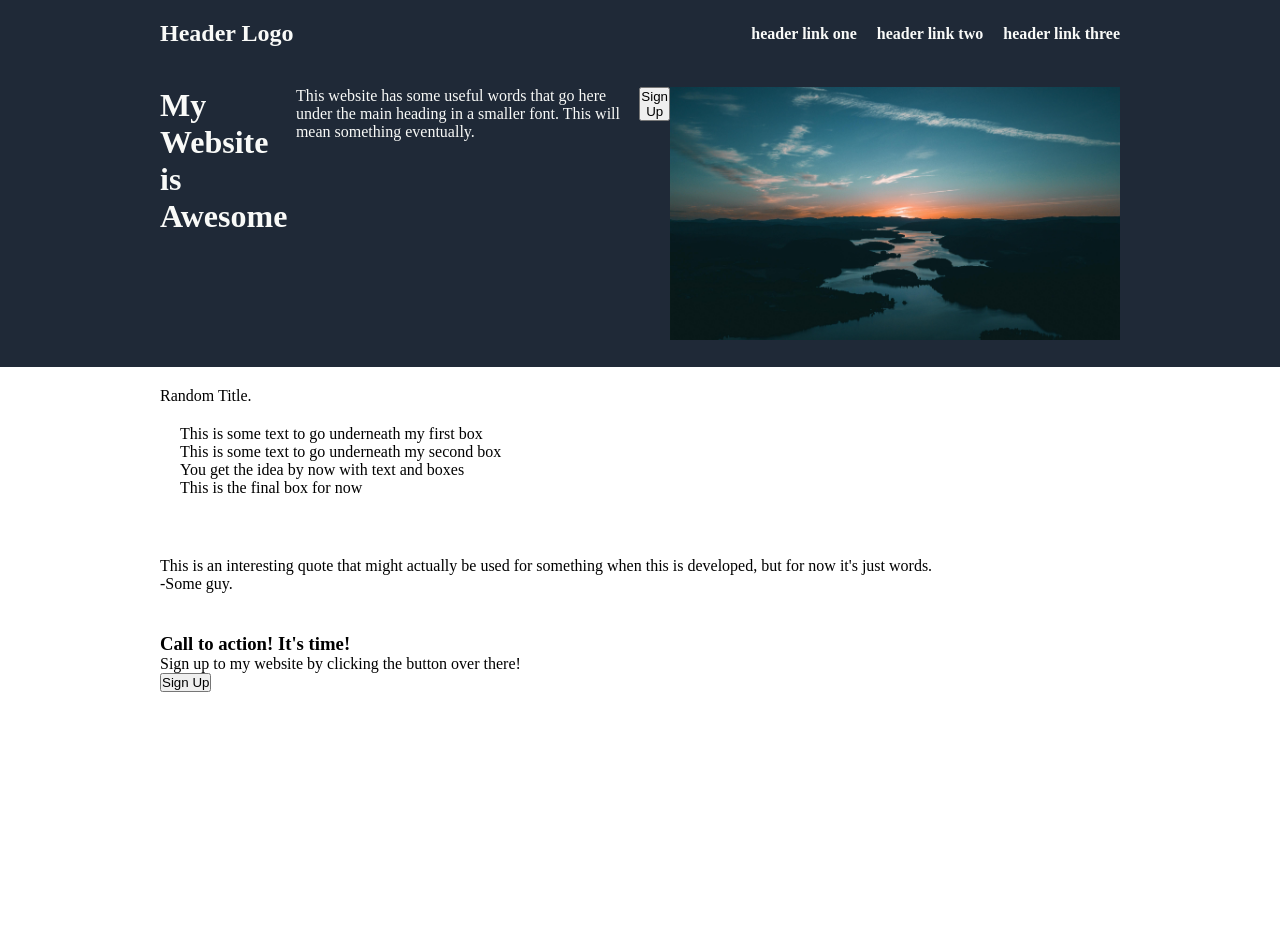
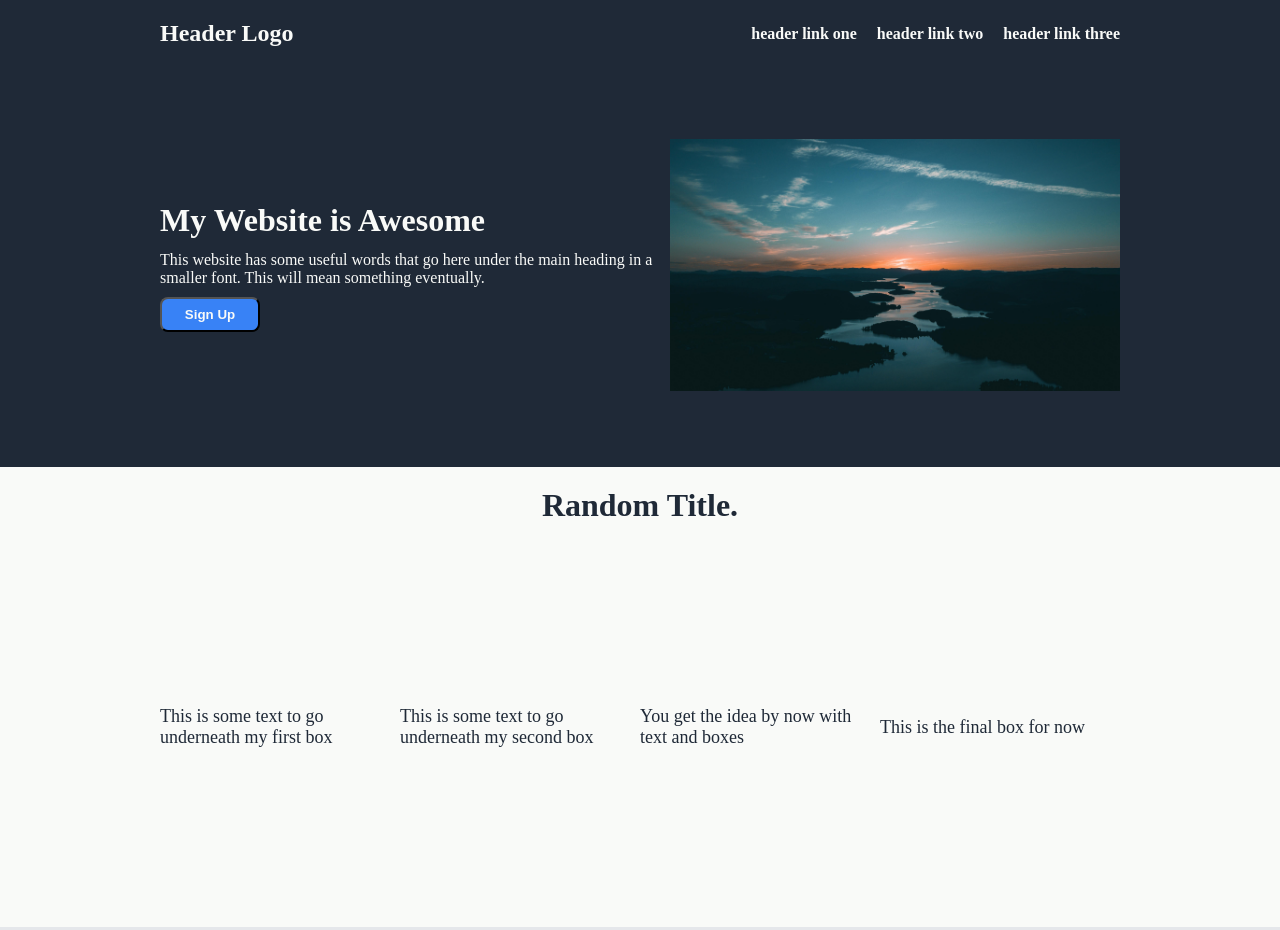
Before and after one commit to thea-fisher/landing-page-project, a plain HTML site: page index.html in a window 1280 px wide. Shown: the top 930 px of the page. Before the commit the page ends 800 px from the top, so only its background shows below. Drawn offline with Linux system fonts and the light colour scheme.

Commit message:
further development to landing page project
separated sections and styled in css partly. Sections are separated by background colour and styling is different in each section. Using flexbox to move items as necessary

```diff
--- a/index.html
+++ b/index.html
@@ -25,21 +25,31 @@
     </nav>
 
     <header class="header">
+
         <div class="container">
-            <h1>My Website is Awesome</h1>
+            <div>
+                <h1>My Website is Awesome</h1>
             <p>
                 This website has some useful words that go here
                 under the main heading in a smaller font. This will
                 mean something eventually.
             </p>
-        <div><button class="signup">Sign Up</button></div>
-         <img src="pexels-blitzboy-1144176.jpg" alt="A lake at sunrise"/> <!--space held for image when ready-->
+        <button class="signup">Sign Up</button>
+            </div>
+
+        <div>
+            <img src="pexels-blitzboy-1144176.jpg" alt="A lake at sunrise"> <!--space held for image when ready-->
         </div>
+
     </header>
 
-    <section class="boxes">
+    <section class="title">
         <div class="container">
     <div class="title">Random Title.</div>
+        </div>
+    </section>
+
+    <section class="boxes">
     <div class="container">
         <div class="box">
             <div class="text">This is some text to go underneath my first box</div>
@@ -57,29 +67,30 @@
     </div>
     </section>
 
-    <section class="paragraph">
+    <section class="content">
         <div class="container">
-        <div class="content">
+            <div>
             <p>
                 This is an interesting quote that might actually be used for something
                 when this is developed, but for now it's just words.
             </p>
-        <div class="signature">
+            </div>
+            <div>
             <p>
                 -Some guy.
             </p>
-        </div>
-        </div>
-    </div>
+           </div>
     </section>
 
     <section class="banner">
         <div class="container">
+           <div>
             <h3>Call to action! It's time!</h3>
             <p>
                 Sign up to my website by clicking the button over there!
             </p>
-            <div><button class="signup">Sign Up</button></div>
+            <button class="signup">Sign Up</button>
+        </div>
         </div>
     </section>
 </body>
--- a/style.css
+++ b/style.css
@@ -67,7 +67,7 @@ a {
 .header {
     background-color: #1f2937;
     color: #f9faf8;
-    min-height: 300px;
+    min-height: 400px;
 }
 
 .header .h1 {
@@ -82,9 +82,73 @@ a {
 
 .header .container {
     display: flex;
+    align-items: center;
+    min-height: 400px;
 }
 
-.header img {
+.header button {
+    background-color: #3882f6;
+    color: #f9faf8;
+    font-weight: bold;
+    padding: 8px;
+    margin-top: 10px;
+    border-radius: 8px;
+    width: 100px;
+}
+
+.title {
+    background-color: #f9faf8;
+    height: 60px;
+}
+
+.title .container {
     display: flex;
     justify-content: center;
+    font-size: xx-large;
+    font-weight: bolder;
+    color: #1f2937;
 }
+
+.boxes {
+    background-color: #f9faf8;
+    height: 400px;
+}
+
+.boxes .container {
+    display: flex;
+    height: 400px;
+    justify-content: space-evenly;
+    align-items: center;
+}
+
+.box {
+    flex: 1;
+    color: #1f2937;
+    font-size: large;
+}
+
+.content {
+    background-color: #e5e7eb;
+    height: 400px;
+}
+
+.content .container {
+    display: flex;
+    height: 400px;
+    align-items: center;
+    font-size: xx-large;
+    font-style: italic;
+    font-weight: bolder;
+    color: #1f2937;
+}
+
+.banner {
+    background-color: #f9faf8;
+    height: 400px;
+}
+
+.banner .container {
+    display: flex;
+    background-color: #3882f6;
+    color: #f9faf8;
+}
```
